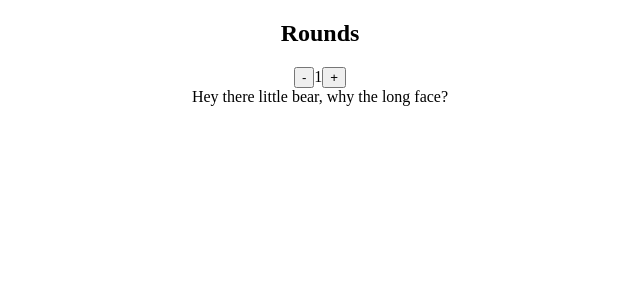
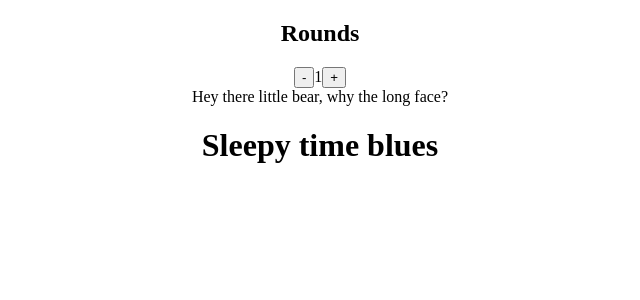
Before and after one commit to robertthome/interval_workout_timer, a React (Create React App) app in the folder workouttimer/: page / in a window 1280 px wide. Shown: the top 300 px of the page, without its empty margins (320-960 px from the left). Built offline with nearby package versions, Linux system fonts and the light colour scheme.

Commit message:
Breaktimer component created

```diff
--- a/workouttimer/src/App.js
+++ b/workouttimer/src/App.js
@@ -1,19 +1,18 @@
 import react, { useState } from 'react'
 import RoundCounter from './components/RoundCounter'
 import MainTimer from './components/MainTimer'
+import BreakTimer from './components/BreakTimer'
 import './styles/App.css'
 
 function App() {
-  const [timer, setTimer] = useState(0)
   const [breakTimer, setBreakTimer] = useState(0)
   const [cooldownTimer, setCooldownTimer] = useState(0)
-  const [timerName, setTimerName] = useState(0)
-  const [roundName, setRoundName] = useState(0)
 
   return (
     <div className="App">
       <RoundCounter />
       <MainTimer />
+      <BreakTimer />
     </div>
   )
 }
--- /dev/null
+++ b/workouttimer/src/components/BreakTimer.jsx
@@ -0,0 +1,13 @@
+import React, { useState } from 'react'
+
+function BreakTimer() {
+  const [breakTimer, setBreakTimer] = useState(0)
+
+  return (
+    <div>
+      <h1>Sleepy time blues</h1>
+    </div>
+  )
+}
+
+export default BreakTimer
--- a/workouttimer/src/components/MainTimer.jsx
+++ b/workouttimer/src/components/MainTimer.jsx
@@ -1,6 +1,9 @@
 import React, { useState } from 'react'
 
 function MainTimer() {
+  const [timer, setTimer] = useState(0)
+  const [timerName, setTimerName] = useState(0) //maybe its own component?
+
   return <div>Hey there little bear, why the long face?</div>
 }
 
--- a/workouttimer/src/components/RoundCounter.jsx
+++ b/workouttimer/src/components/RoundCounter.jsx
@@ -2,6 +2,7 @@ import React, { useState } from 'react'
 
 function RoundCounter(props) {
   const [rounds, setRounds] = useState(1)
+  const [roundName, setRoundName] = useState(0) //maybe its own component
 
   const decrementRound = () => {
     if (rounds > 1) {
```
